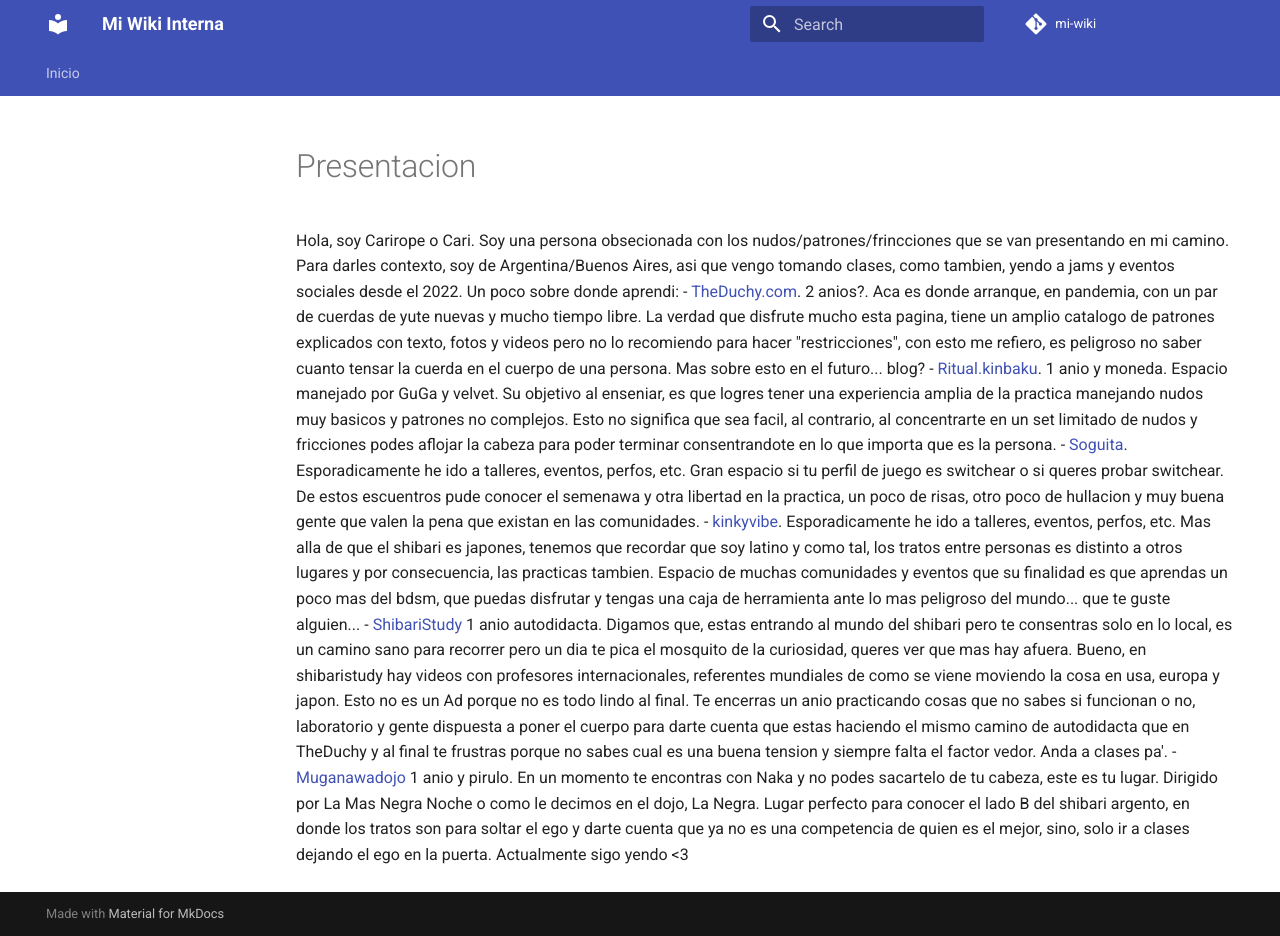
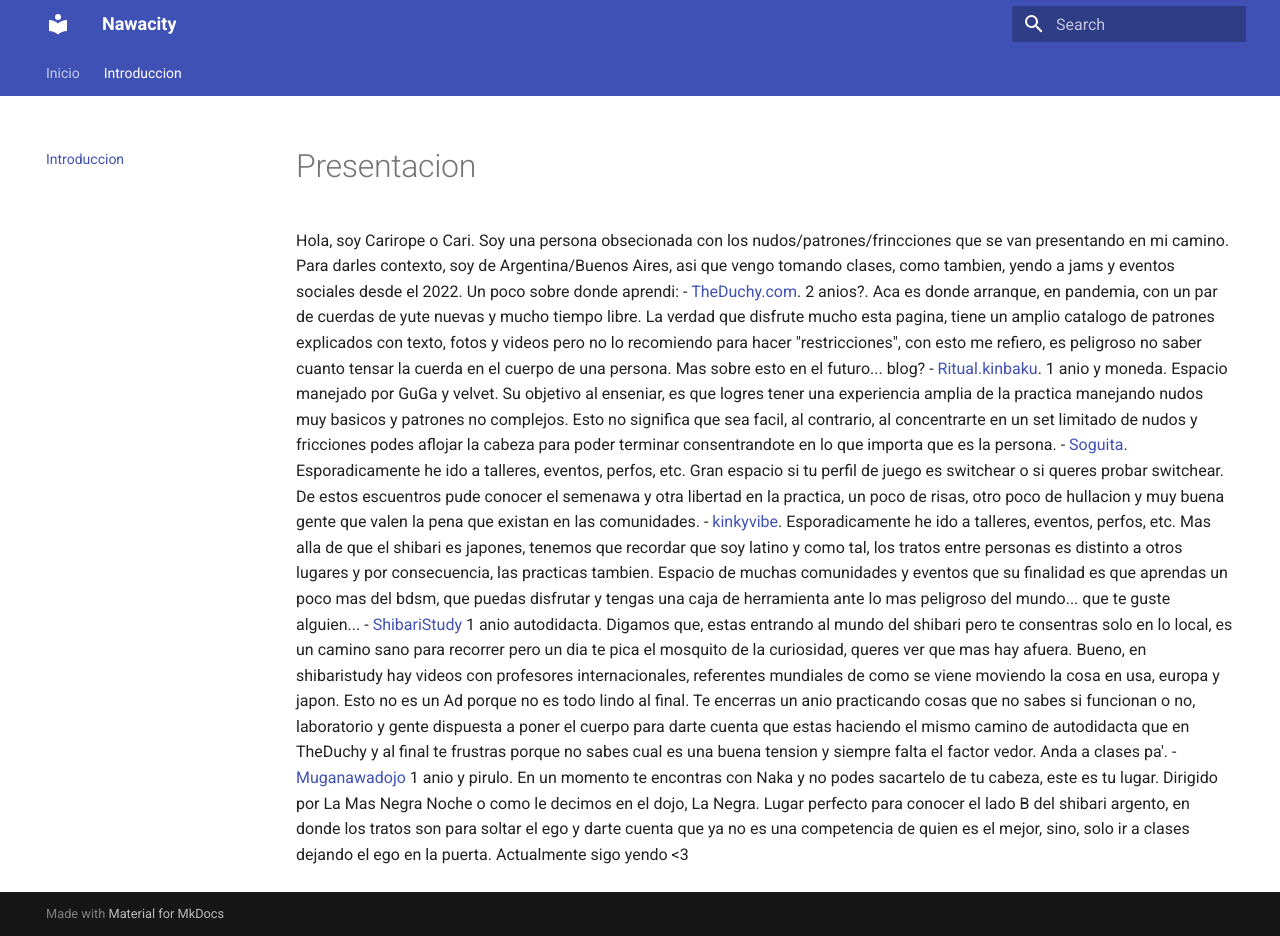
Before and after one commit to nawacity/nawacity.github.io, an MkDocs documentation site: the page built from docs/introduccion.md, in a window 1280 px wide and 936 px high. Built offline with MkDocs 1.6.1 and Material for MkDocs 9.7.7, drawn with Linux system fonts in a browser that asks for light colours; comment, search, counter and statistics services are not loaded.

Commit message:
adding nav tab

```diff
--- a/mkdocs.yml
+++ b/mkdocs.yml
@@ -1,4 +1,4 @@
-site_name: Mi Wiki Interna
+site_name: Nawacity
 theme:
   name: material
   features:
@@ -10,12 +10,11 @@ theme:
       primary: indigo
       accent: indigo
 
-repo_url: https://github.com/nawacity/nawacity.github.io
-repo_name: mi-wiki
 
 nav:
   - Inicio: index.md
-#  - Guía de uso: guia-uso.md
+  - Introduccion: introduccion.md
+  #  - Guía de uso: guia-uso.md
 #  - API: api.md
 
 plugins:
```
